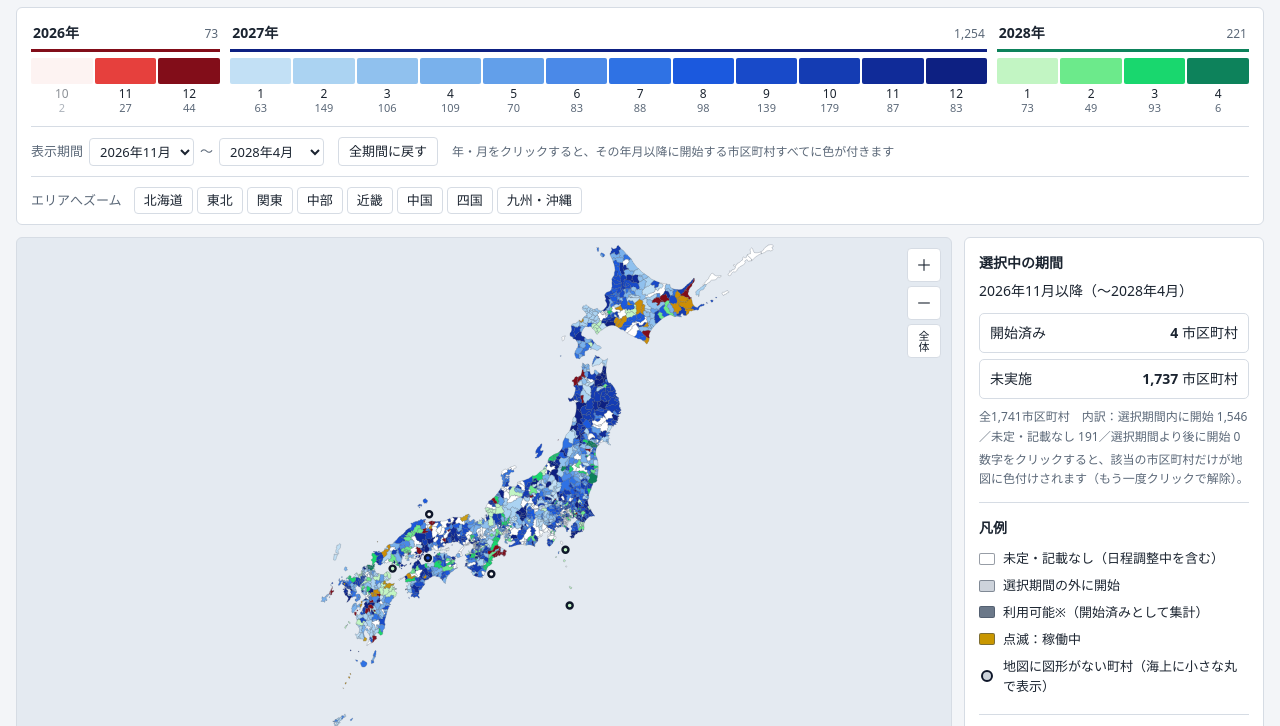
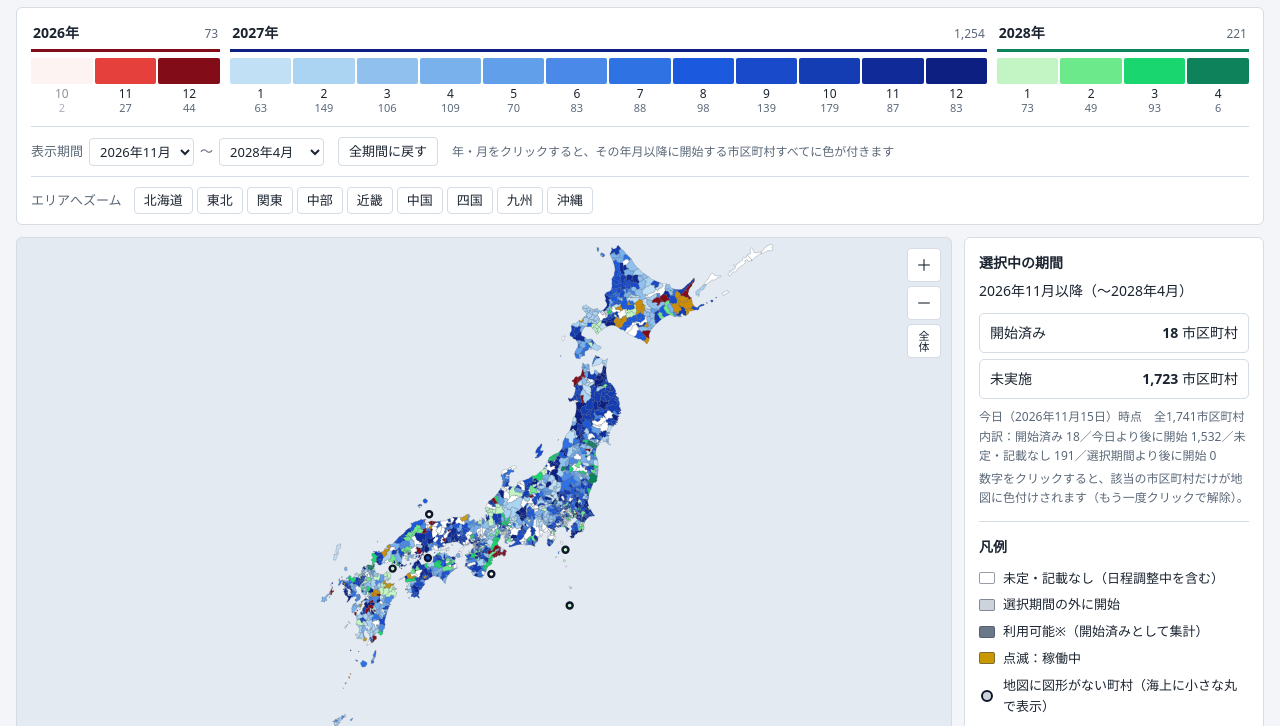
Before and after one commit to tsunagarukaigo/kaigodx, a plain HTML site: page kaigo_kiban_start_map.html in a window 1280 px wide. Shown: the part 67-793 px from the top of the page. Drawn offline with Linux system fonts and the light colour scheme.

Commit message:
Add files via upload

```diff
--- a/kaigo_kiban_start_map.html
+++ b/kaigo_kiban_start_map.html
@@ -223,8 +223,8 @@ details p{margin:6px 0 0}
       <hr>
       <details>
         <summary>集計のルール</summary>
-        <p><b>未実施</b>＝選択期間内に開始する（地図で色が付いている）市区町村＋未定・記載なしの市区町村。</p>
-        <p><b>開始済み</b>＝選択期間の開始月より前に利用開始となった市区町村（利用可能※を含む）。</p>
+        <p><b>未実施</b>＝今日より後に開始する市区町村（選択期間の終了月まで）＋未定・記載なしの市区町村。</p>
+        <p><b>開始済み</b>＝今日（このページを開いた日）までに利用開始となった市区町村（利用可能※を含む）。</p>
         <p>年・月をクリックすると、その年月以降（最終月まで）が選択期間になります。プルダウンで終了月を早めた場合、それより後に開始する市区町村はどちらにも含めません（件数は上の補足に表示）。</p>
       </details>
       <p class="note">地図データに図形がない（または極端に小さい）9町村（姫島村・上島町・利島村・青ヶ島村・座間味村・渡名喜村・粟国村・日吉津村・太地町）は、他の市町村と重ならないよう、概略位置のすぐ近くの海上に小さな丸（太い枠線）で表示しています。件数には含まれます。</p>
@@ -354,12 +354,20 @@ const mkEls = MK.map((m, i) => {
 });
 
 const NONE = 'var(--c-none)', OUT = 'var(--c-out)', AVAIL = 'var(--c-avail)';
-function catOf(ex) {   // 0 開始済み / 1 未実施 / 2 選択期間より後
+/* 今日（このページを開いた日）の日付。開始済み／未実施の判定に使う */
+let TODAY = '', TODAY_LABEL = '';
+function refreshToday() {
+  const d = new Date(), z = n => ('0' + n).slice(-2);
+  TODAY = d.getFullYear() + '-' + z(d.getMonth() + 1) + '-' + z(d.getDate());
+  TODAY_LABEL = d.getFullYear() + '年' + (d.getMonth() + 1) + '月' + d.getDate() + '日';
+}
+refreshToday();
+function catOf(ex) {   // 0 開始済み（今日までに開始） / 1 未実施（今日より後・未定） / 2 選択期間の終了月より後
   const r = ROWS[ex];
   if (r[3] === 2) return 0;
   if (r[3] === 1) return 1;
-  const k = rowK[ex];
-  return k < sel.f ? 0 : (k <= sel.t ? 1 : 2);
+  if (r[2] <= TODAY) return 0;
+  return rowK[ex] <= sel.t ? 1 : 2;
 }
 function baseFill(ex) {
   if (ex < 0) return NONE;
@@ -391,17 +399,18 @@ function periodLabel() {
 }
 
 function count() {
-  let started = 0, pending = 0, inP = 0, none = 0, later = 0;
+  let started = 0, pending = 0, future = 0, none = 0, later = 0;
   ROWS.forEach((r, ex) => {
     const c = catOf(ex);
     if (c === 0) started++;
-    else if (c === 1) { pending++; if (r[3] === 1) none++; else inP++; }
+    else if (c === 1) { pending++; if (r[3] === 1) none++; else future++; }
     else later++;
   });
   $('cStarted').textContent = nf.format(started);
   $('cPending').textContent = nf.format(pending);
-  $('metaText').textContent = '全' + nf.format(ROWS.length) + '市区町村　内訳：選択期間内に開始 ' + nf.format(inP) +
-    '／未定・記載なし ' + nf.format(none) + '／選択期間より後に開始 ' + nf.format(later) + (later ? '（集計対象外）' : '');
+  $('metaText').textContent = '今日（' + TODAY_LABEL + '）時点　全' + nf.format(ROWS.length) + '市区町村　内訳：開始済み ' + nf.format(started) +
+    '／今日より後に開始 ' + nf.format(future) + '／未定・記載なし ' + nf.format(none) +
+    '／選択期間より後に開始 ' + nf.format(later) + (later ? '（集計対象外）' : '');
 }
 
 /* ---- lists ---- */
@@ -447,6 +456,7 @@ lgrid.addEventListener('click', ev => {
 });
 
 function setSel(f, t) {
+  refreshToday();
   sel.f = f; sel.t = t;
   paint(); count(); renderLists();
   $('periodText').textContent = periodLabel();
@@ -599,7 +609,8 @@ const AREAS = [
   ['近畿',      ['三重県','滋賀県','京都府','大阪府','兵庫県','奈良県','和歌山県']],
   ['中国',      ['鳥取県','島根県','岡山県','広島県','山口県']],
   ['四国',      ['徳島県','香川県','愛媛県','高知県']],
-  ['九州・沖縄', ['福岡県','佐賀県','長崎県','熊本県','大分県','宮崎県','鹿児島県','沖縄県']]
+  ['九州',      ['福岡県','佐賀県','長崎県','熊本県','大分県','宮崎県','鹿児島県']],
+  ['沖縄',      ['沖縄県']]
 ];
 const prefsEl = $('prefs');
 let prefBtns = [], activePref = null;
```
